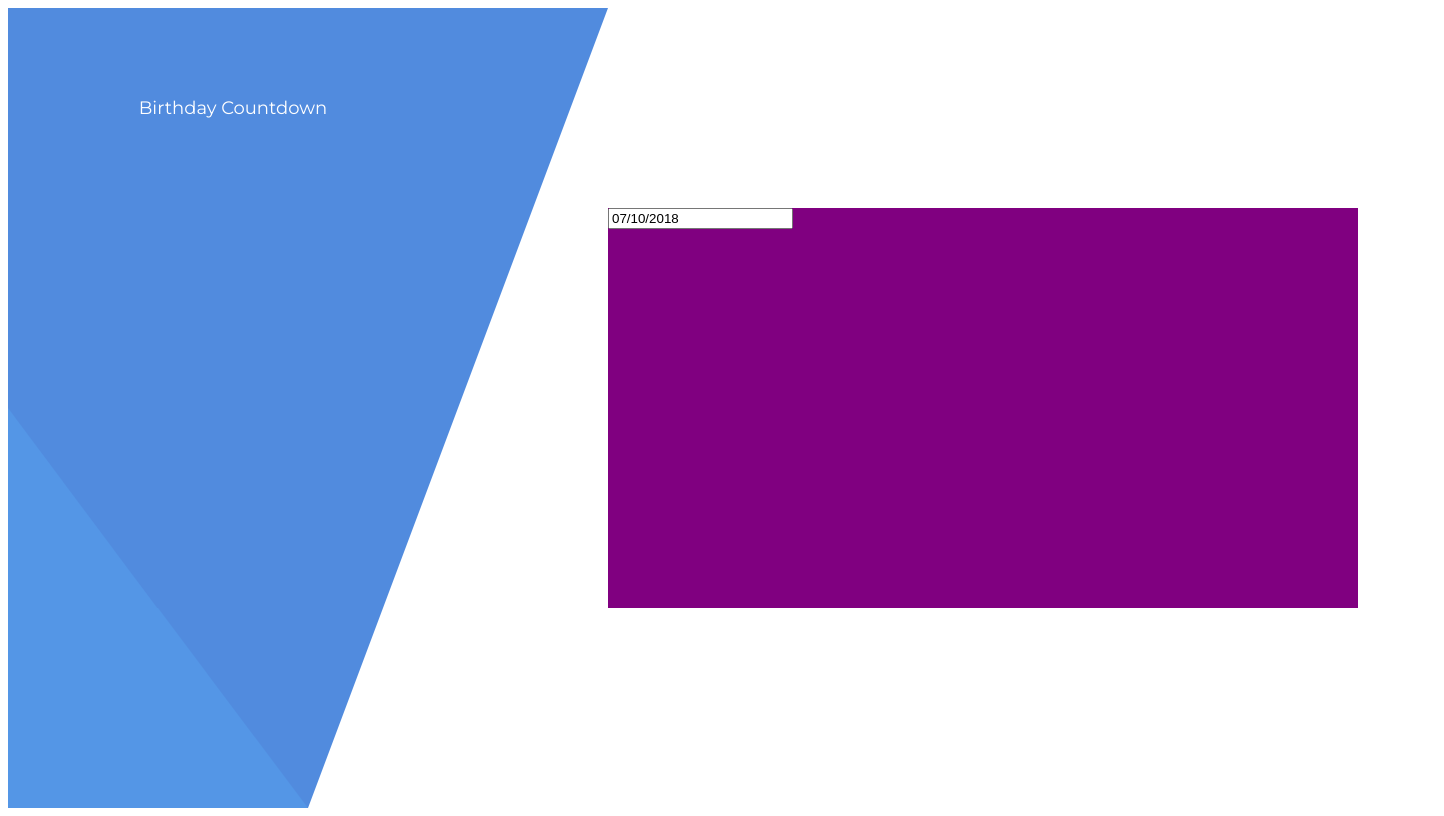
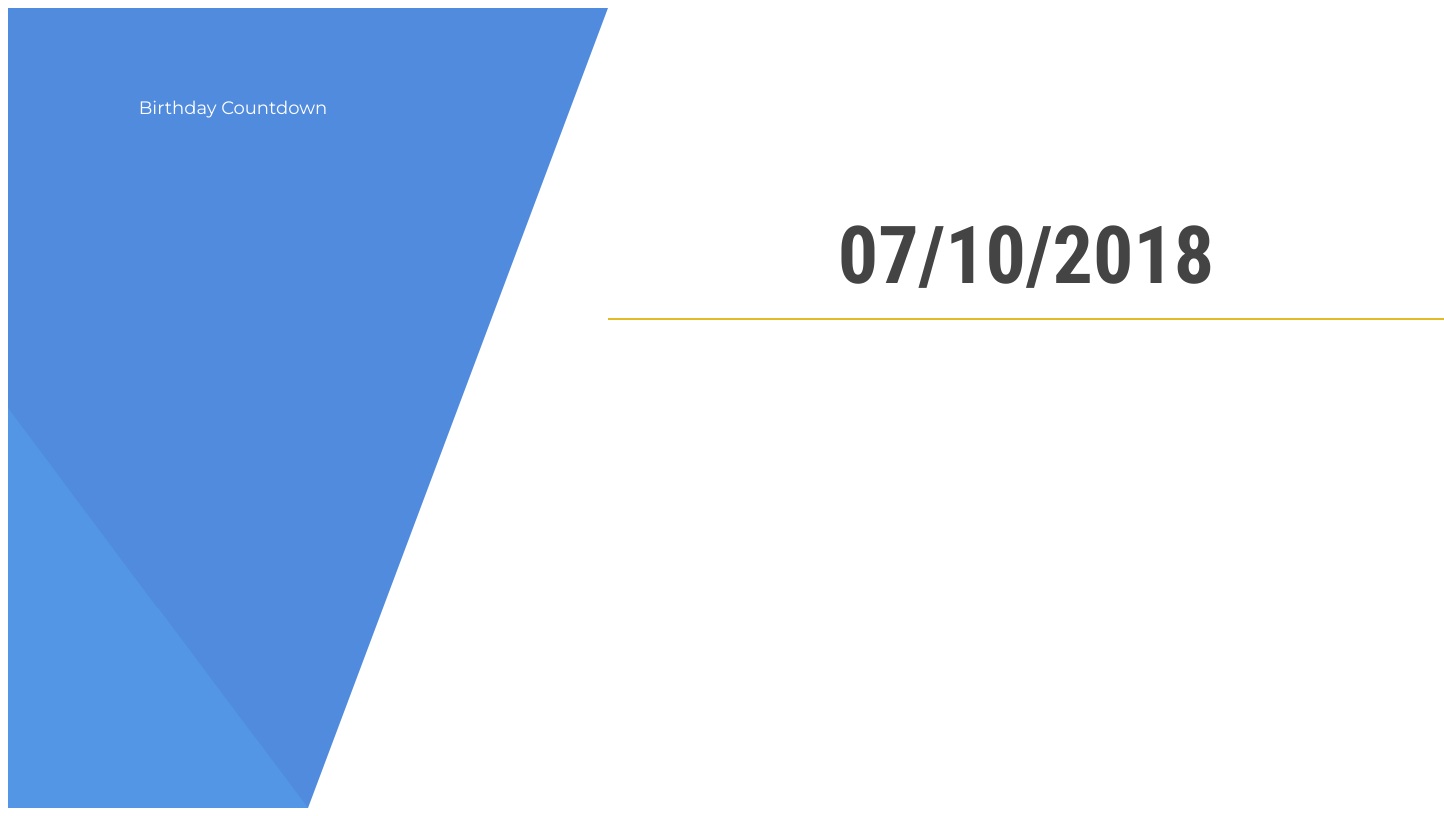
Before and after one commit to LindsayWilde/birthday-lindsay, a React (Create React App) app: page / in a window 1280 px wide. Shown: the whole page, 1444 px wide, since content can reach past the window. Built offline with nearby package versions, Linux system fonts and the light colour scheme.

Commit message:
styled date picker

```diff
--- a/src/App.css
+++ b/src/App.css
@@ -60,5 +60,16 @@
 
 .picker {
   grid-column: 5/10;
-  grid-row: 2/4;
-  background-color: purple; }
+  grid-row: 2/4; }
+  .picker input {
+    font-size: 80px;
+    font-family: 'Roboto Condensed';
+    text-align: center;
+    font-weight: bold;
+    padding-bottom: 15px;
+    color: #444;
+    border: none;
+    background-color: transparent;
+    border-bottom: 2px solid #E3B924; }
+    .picker input:focus {
+      outline: none; }
--- a/src/picker.css
+++ b/src/picker.css
@@ -1,4 +1,15 @@
 .picker {
   grid-column: 5/10;
-  grid-row: 2/4;
-  background-color: purple; }
+  grid-row: 2/4; }
+  .picker input {
+    font-size: 80px;
+    font-family: 'Roboto Condensed';
+    text-align: center;
+    font-weight: bold;
+    padding-bottom: 15px;
+    color: #444;
+    border: none;
+    background-color: transparent;
+    border-bottom: 2px solid #E3B924; }
+    .picker input:focus {
+      outline: none; }
--- a/src/picker.js
+++ b/src/picker.js
@@ -2,6 +2,7 @@ import React, { Component } from 'react';
 
 import DatePicker from 'react-datepicker';
 import moment from 'moment';
+import 'react-datepicker/dist/react-datepicker.css';
 
 import './App.css';
 
--- a/src/picker.scss
+++ b/src/picker.scss
@@ -1,5 +1,24 @@
+$color-gray-one: #444;
+
 .picker {
     grid-column: 5/10;
     grid-row: 2/4;
-    background-color: purple;
+
+
+    input {
+        font-size: 80px;
+        font-family: 'Roboto Condensed';
+        text-align: center;
+        font-weight: bold;
+        padding-bottom: 15px;
+        color: $color-gray-one;
+
+        border: none;
+        background-color: transparent;
+        border-bottom: 2px solid #E3B924;
+
+        &:focus {
+            outline: none;
+        }
+    }
 }
```
Also changed, not shown: 1 other file (tests, documents, lock files or other folders).
